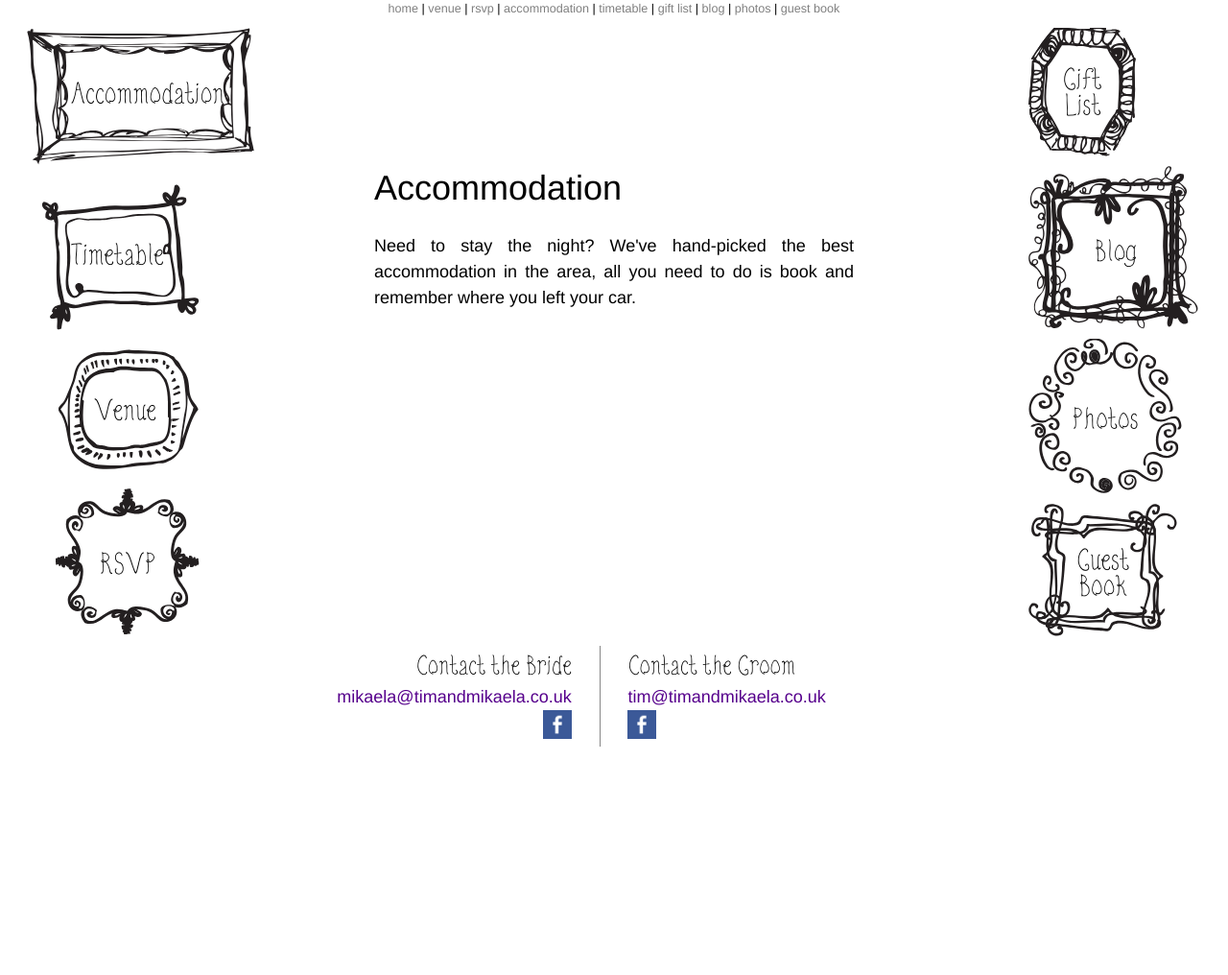
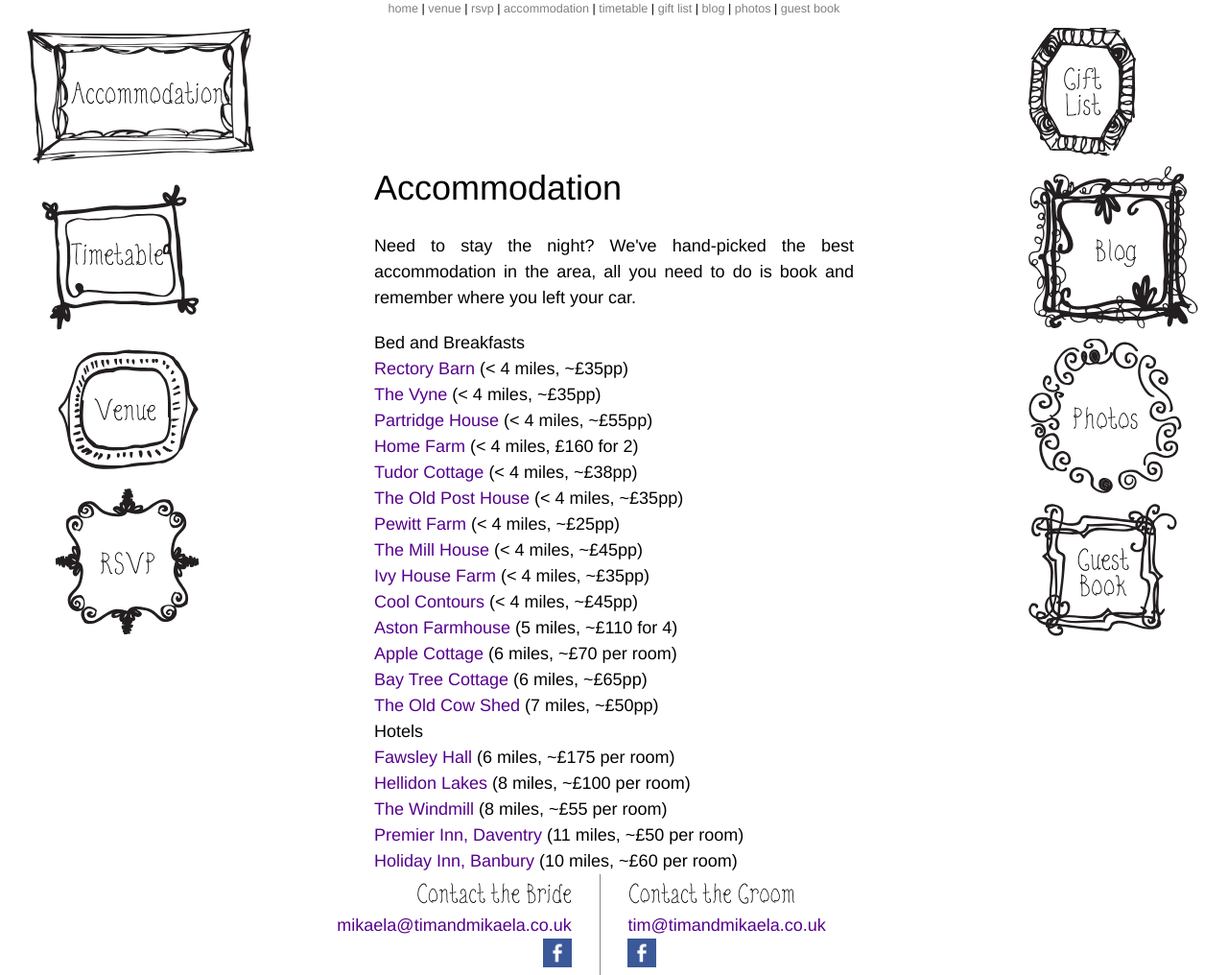
Before and after one commit to WilliamMayor/timandmikaela.co.uk, a Jekyll site: the page built from accommodation/index.html, in a window 1280 px wide. Shown: the whole page at 96% size. Built offline with Jekyll 4.4.1, drawn with Linux system fonts in a browser that asks for light colours; comment, search, counter and statistics services are not loaded; before the commit the page ends 900 px from its top, so only the background shows below that.

Commit message:
Added first level accommodation page

```diff
--- a/_scss/_default.scss
+++ b/_scss/_default.scss
@@ -57,7 +57,7 @@ body {
     }
     .content {
         @include span-columns(8);
-        padding: 150px 50px;
+        padding: 150px 50px 0 50px;
         .wrapper {
             width: 500px;
             margin: auto;
--- a/_scss/main.scss
+++ b/_scss/main.scss
@@ -14,3 +14,4 @@
 @import "pages/home";
 @import "pages/venue";
 @import "pages/rsvp";
+@import "pages/accommodation";
--- a/accommodation/index.html
+++ b/accommodation/index.html
@@ -5,3 +5,28 @@ title: timandmikaela.co.uk | Accommodation
 ---
 <h1>Accommodation</h1>
 <p>Need to stay the night? We've hand-picked the best accommodation in the area, all you need to do is book and remember where you left your car.</p>
+<h2>Bed and Breakfasts</h2>
+<ul>
+    <li><a href="/accommodation/bandb/rectorybarn/">Rectory Barn</a> (< 4 miles, ~£35pp)</li>
+    <li><a href="/accommodation/bandb/thevyne/">The Vyne</a> (< 4 miles, ~£35pp)</li>
+    <li><a href="/accommodation/bandb/partridgehouse/">Partridge House</a> (< 4 miles, ~£55pp)</li>
+    <li><a href="/accommodation/bandb/homefarm/">Home Farm</a> (< 4 miles, £160 for 2)</li>
+    <li><a href="/accommodation/bandb/tudorcottage/">Tudor Cottage</a> (< 4 miles, ~£38pp)</li>
+    <li><a href="/accommodation/bandb/theoldposthouse/">The Old Post House</a> (< 4 miles, ~£35pp)</li>
+    <li><a href="/accommodation/bandb/pewittfarm/">Pewitt Farm</a> (< 4 miles, ~£25pp)</li>
+    <li><a href="/accommodation/bandb/themillhouse/">The Mill House</a> (< 4 miles, ~£45pp)</li>
+    <li><a href="/accommodation/bandb/ivyhousefarm/">Ivy House Farm</a> (< 4 miles, ~£35pp)</li>
+    <li><a href="/accommodation/bandb/coolcontours/">Cool Contours</a> (< 4 miles, ~£45pp)</li>
+    <li><a href="/accommodation/bandb/astonfarmhouse/">Aston Farmhouse</a> (5 miles, ~£110 for 4)</li>
+    <li><a href="/accommodation/bandb/applecottage/">Apple Cottage</a> (6 miles, ~£70 per room)</li>
+    <li><a href="/accommodation/bandb/baytreecottage/">Bay Tree Cottage</a> (6 miles, ~£65pp)</li>
+    <li><a href="/accommodation/bandb/theoldcowshed/">The Old Cow Shed</a> (7 miles, ~£50pp)</li>
+</ul>
+<h2>Hotels</h2>
+<ul>
+    <li><a href="/accommodation/bandb/fawsleyhall/">Fawsley Hall</a> (6 miles, ~£175 per room)</li>
+    <li><a href="/accommodation/bandb/hellidonlakes/">Hellidon Lakes</a> (8 miles, ~£100 per room)</li>
+    <li><a href="/accommodation/bandb/thewindmill/">The Windmill</a> (8 miles, ~£55 per room)</li>
+    <li><a href="/accommodation/bandb/premierinn/">Premier Inn, Daventry</a> (11 miles, ~£50 per room)</li>
+    <li><a href="/accommodation/bandb/holidayinn/">Holiday Inn, Banbury</a> (10 miles, ~£60 per room)</li>
+</ul>
```
Also changed, not shown: _scss/pages/_accommodation.scss (added, +17 -0 lines).
